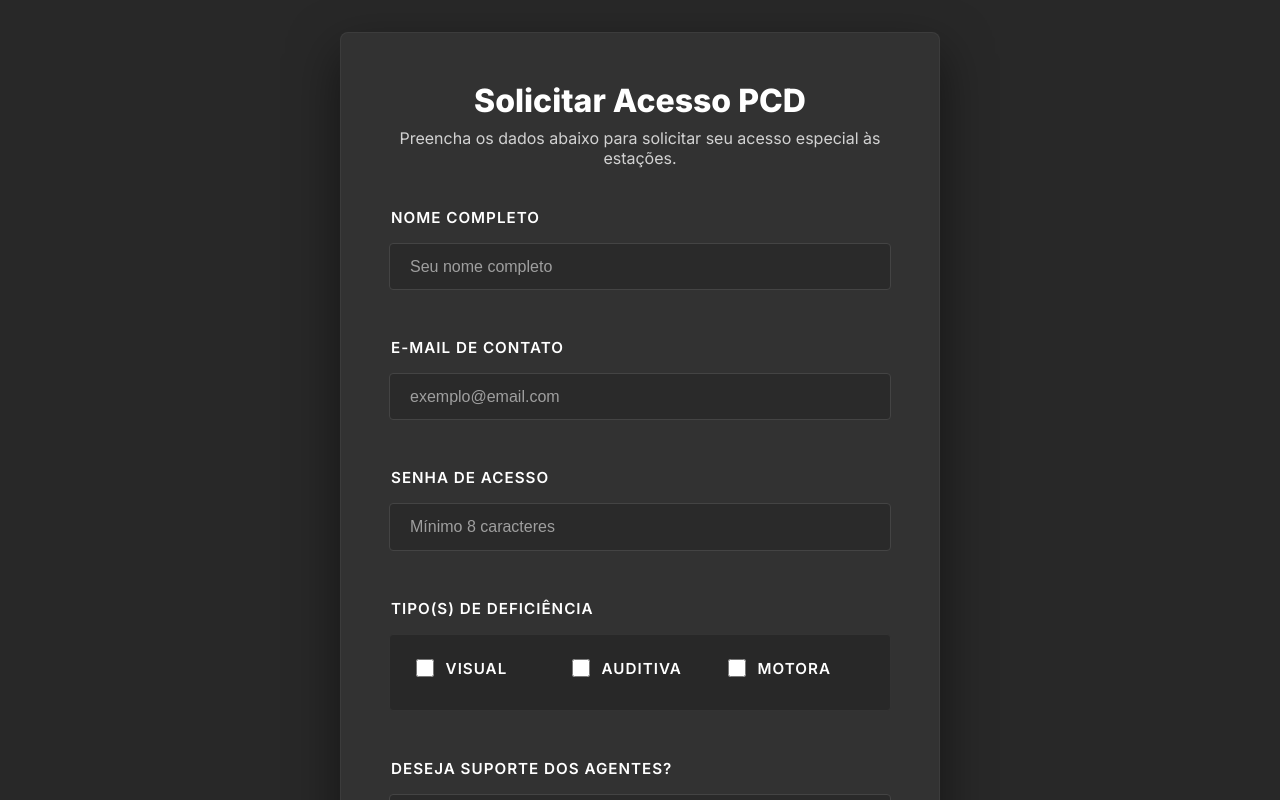
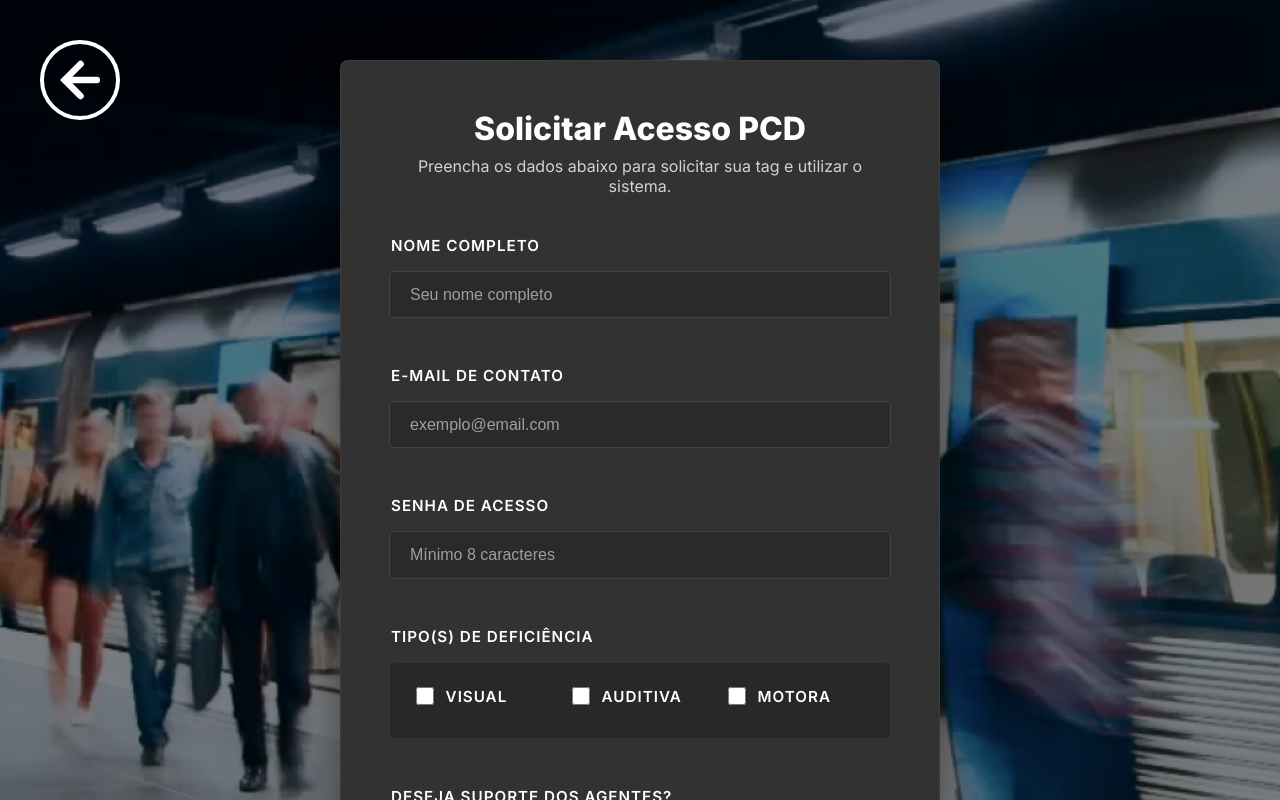
Before and after one commit to SENAI-Anchieta-DEV/bgjkr-metro-acesso-frontend, a React (Vite) app: page /solicitar-acesso in a window 1280 px wide. Shown: the top 800 px of the page. Built offline with nearby package versions, Linux system fonts and the light colour scheme.

Commit message:
BGJKR-154 feat: inclusão do botão de cadastro no header

```diff
--- a/src/app/shell/LandingPage.css
+++ b/src/app/shell/LandingPage.css
@@ -114,7 +114,8 @@
   gap: 0;
 }
 
-.btn-login-header {
+.btn-login-header,
+.btn-solicitar-pequeno {
   font-family: var(--fonte-corpo);
   color: var(--cor-texto-forte);
   font-weight: 500;
@@ -132,7 +133,8 @@
   overflow: hidden;
 }
 
-.btn-login-header::before {
+.btn-login-header::before,
+.btn-solicitar-pequeno::before {
   content: '';
   position: absolute;
   inset: 0;
@@ -141,13 +143,29 @@
   transition: opacity var(--transicao);
 }
 
-.btn-login-header:hover {
+.btn-login-header:hover,
+.btn-solicitar-pequeno:hover {
   border-color: var(--cor-borda-ativa);
   color: var(--cor-primaria);
 }
 
-.btn-login-header:hover::before {
+.btn-login-header:hover::before,
+.btn-solicitar-pequeno:hover::before {
   opacity: 1;
+}
+
+.btn-solicitar-pequeno {
+  background-color: #009CDE;
+}
+
+.btn-solicitar-pequeno:hover {
+  background-color: #ffffff22;
+}
+
+.botoes-header {
+  gap: 20px;
+  display: flex;
+  align-items: center;
 }
 
 /* ── HERO ─────────────────────────────────────────────────── */
@@ -365,7 +383,8 @@
 }
 
 .btn-solicitar::before,
-.btn-solicitar-grande::before {
+.btn-solicitar-grande::before,
+.btn-solicitar-pequeno::before {
   content: '';
   position: absolute;
   inset: 0;
@@ -375,18 +394,17 @@
 }
 
 .btn-solicitar:hover,
-.btn-solicitar-grande:hover {
+.btn-solicitar-grande:hover{
   background: #00aaee;
   transform: translateY(-3px) scale(1.02);
   box-shadow: 0 16px 48px rgba(0, 156, 222, 0.45), 0 0 0 1px rgba(0, 156, 222, 0.4);
 }
 
 .btn-solicitar:hover::before,
-.btn-solicitar-grande:hover::before {
+.btn-solicitar-grande:hover::before,
+.btn-solicitar-pequeno:hover::before {
   opacity: 1;
 }
-
-
 
 /* ── 3D CARD FLUTUANTE (hero) ─────────────────────────────── */
 .hero-3d-card {
--- a/src/app/shell/LandingPage.jsx
+++ b/src/app/shell/LandingPage.jsx
@@ -21,9 +21,14 @@ export const LandingPage = () => {
             </div>
           </div>
         </div>
-        <Link to="/login" className="btn-login-header">
-          Entre com uma conta
-        </Link>
+        <div className="botoes-header">
+          <Link to="/solicitar-acesso" className="btn-solicitar-pequeno">
+            Cadastro para PcD
+          </Link>
+          <Link to="/login" className="btn-login-header">
+            Entre com uma conta
+          </Link>
+        </div>
       </header>
 
       {/* HERO */}
@@ -197,7 +202,7 @@ export const LandingPage = () => {
         <p className="center-text">
           Pretendemos evoluir para uma <span className="destaque-azul">infraestrutura integrada de mobilidade acessível</span>, onde o
           atendimento a pessoas com deficiência é contínuo, automatizado e <span className="destaque-azul">coordenado entre
-          todas as etapas da viagem</span>. O objetivo é eliminar barreiras operacionais, reduzir
+            todas as etapas da viagem</span>. O objetivo é eliminar barreiras operacionais, reduzir
           dependência de intervenção manual e garantir uma experiência de transporte mais
           autônoma, previsível e <span className="destaque-azul">inclusiva em toda a rede metroviária</span>.
         </p>
--- a/src/features/usuarios/pages/PcdForm.css
+++ b/src/features/usuarios/pages/PcdForm.css
@@ -1,11 +1,58 @@
+.botao-voltar {
+  position: fixed;
+  z-index: 2;
+  width: 80px;
+  height: 80px;
+  display: flex;
+  align-items: center;
+  justify-content: center;
+  border: 4px solid #ffffff;
+  border-radius: 50%;
+  background: transparent;
+  cursor: pointer;
+  margin: 40px;
+  transition: all 0.25s ease;
+}
+
+.botao-voltar img {
+  width: 40px;
+  height: 40px;
+  filter: brightness(0) invert(1);
+  transition: transform 0.25s ease, filter 0.25s ease;
+}
+
+.botao-voltar:hover {
+  transform: scale(1.08);
+  border-color: #ffffff;
+  background: var(--cor-primaria-hover);
+  box-shadow: 0 8px 20px rgba(0, 0, 0, 0.25);
+}
+
+.botao-voltar:hover img {
+  transform: scale(1.1);
+}
+
 .pcd-public-container {
-  min-height: 100vh;
   display: flex;
   justify-content: center;
   align-items: center;
-  background-color: var(--cor-fundo-geral);
-  padding: 2rem;
-  animation: fadeIn 0.5s ease-out;
+  min-height: 100vh;
+  padding: 60px 0;
+
+  background-image: url("../../../assets/fundo-metro.png");
+  background-size: cover;
+  background-position: center;
+  background-repeat: no-repeat;
+
+  position: relative;
+}
+
+.pcd-public-container::before {
+  content: "";
+  position: absolute;
+  inset: 0;
+  background: rgba(0,0,0,0.5);
+  z-index: 0;
 }
 
 .pcd-public-card {
@@ -16,6 +63,8 @@
   width: 100%;
   max-width: 600px;
   border: 1px solid rgba(255, 255, 255, 0.05);
+  position: relative;
+  z-index: 1;
 }
 
 .pcd-public-header {
@@ -61,7 +110,8 @@
   letter-spacing: 1px;
 }
 
-input, select {
+input,
+select {
   width: 100%;
   padding: 0.85rem 1.25rem;
   background-color: #2a2a2a;
@@ -73,7 +123,8 @@ input, select {
   outline: none;
 }
 
-input:focus, select:focus {
+input:focus,
+select:focus {
   border-color: var(--cor-primaria);
   background-color: #323232;
   box-shadow: 0 0 0 4px rgba(0, 156, 222, 0.1);
@@ -236,6 +287,13 @@ input:focus, select:focus {
 }
 
 @keyframes fadeIn {
-  from { opacity: 0; transform: translateY(20px); }
-  to { opacity: 1; transform: translateY(0); }
+  from {
+    opacity: 0;
+    transform: translateY(20px);
+  }
+
+  to {
+    opacity: 1;
+    transform: translateY(0);
+  }
 }
--- a/src/features/usuarios/pages/PcdPublicFormPage.jsx
+++ b/src/features/usuarios/pages/PcdPublicFormPage.jsx
@@ -1,8 +1,10 @@
 import { useState } from 'react';
 import { useNavigate } from 'react-router-dom';
+import { Link } from 'react-router-dom';
 import './pcdForm.css';
 import { usuariosService } from '../services/usuariosService';
 import { getErrorMessage } from '../../../core/utils/error';
+import voltar from '../../../assets/voltar.svg'
 
 export const PcdPublicFormPage = () => {
   const navigate = useNavigate();
@@ -102,11 +104,15 @@ export const PcdPublicFormPage = () => {
   }
 
   return (
+    <div>
+      <Link to="/" className="botao-voltar">
+        <img src={voltar} alt="voltar" />
+      </Link>
       <div className="pcd-public-container">
         <div className="pcd-public-card">
           <div className="pcd-public-header">
             <h2>Solicitar Acesso PCD</h2>
-          <p>Preencha os dados abaixo para solicitar seu acesso especial às estações.</p>
+            <p>Preencha os dados abaixo para solicitar sua tag e utilizar o sistema.</p>
           </div>
 
           {erro && <div className="erro"><span>⚠️</span> {erro}</div>}
@@ -168,5 +174,6 @@ export const PcdPublicFormPage = () => {
           </form>
         </div>
       </div>
+    </div>
   );
 };
```
Lines whose indentation alone changed are shown as unchanged.
